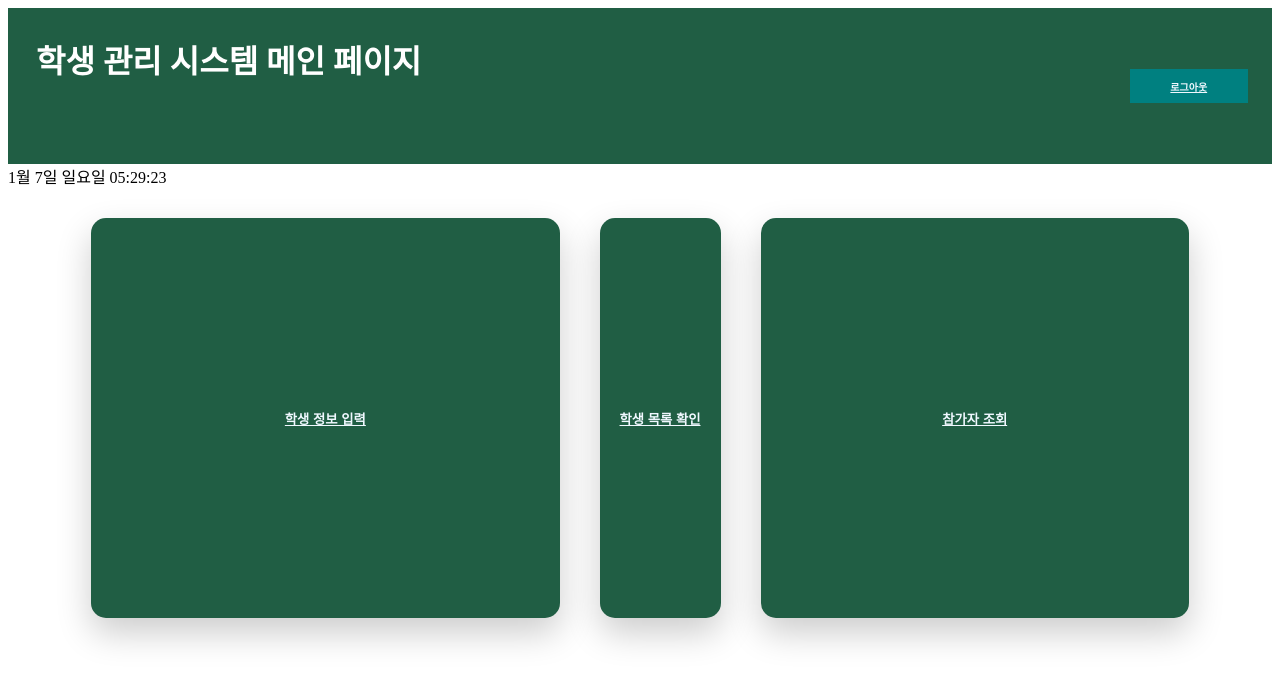
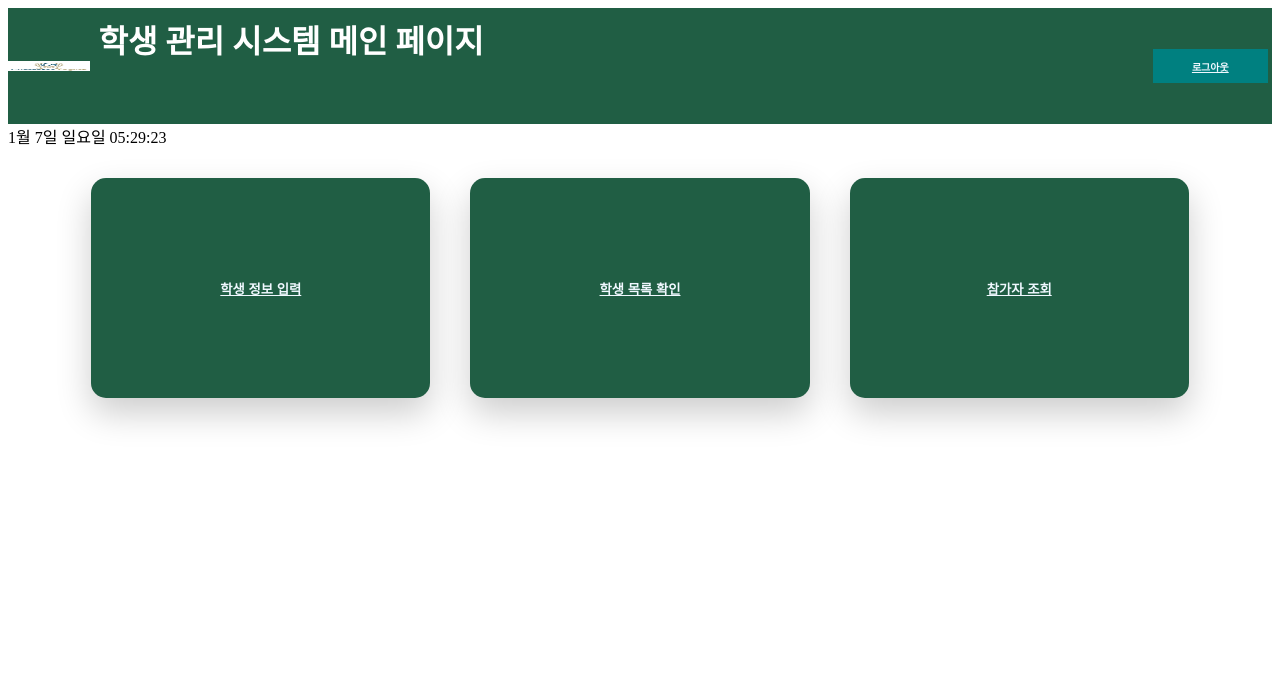
Before and after one commit to nAhYUN22/GRT_attendance, a Django app: page / in a window 1280 px wide. Shown: the top 683 px of the page. Run offline with Django 4.2, Linux system fonts and the light colour scheme; the visitor is signed in with stand-in values (Sample User, id 1); parts of the project's set-up code (start-up, migrations or seed data) failed here and were passed over.

Commit message:
0107 14:29

```diff
--- a/grt_webserver/static/css/checkattendance.css
+++ b/grt_webserver/static/css/checkattendance.css
@@ -32,5 +32,9 @@ h1 {
   font-weight: 600;
   transition: 0.25s;
   background-color: #205e44;
-  color: #1e6b7b;
+  color: #f8f9fa;
 }
+
+#font_color {
+  color: white;
+}
--- a/grt_webserver/static/css/index.css
+++ b/grt_webserver/static/css/index.css
@@ -9,7 +9,13 @@ h1 {
   padding: 0px;
 }
 
-nav {
+.logo {
+  display: inline-block;
+  width: auto;
+  height: 10px;
+}
+
+#log_out {
   display: inline-block;
   /* vertical-align: middle; */
   display: block;
@@ -29,7 +35,7 @@ header {
   justify-content: space-between;
   align-items: center;
   background: #205e44;
-  padding: 20px;
+  /* padding: 20px; */
 }
 
 button {
@@ -61,7 +67,7 @@ button {
   position: relative;
   border: none;
   display: inline-block;
-  padding: 10px 40px;
+  padding: 10px 20px;
   border-radius: 15px;
   font-family: "paybooc-Light", sans-serif;
   box-shadow: 0 15px 35px rgba(0, 0, 0, 0.2);
@@ -73,7 +79,7 @@ button {
   width: 30%;
   box-sizing: border-box;
   flex: 1;
-  height: 400px;
+  height: 220px;
 }
 
 a {
@@ -111,6 +117,9 @@ a {
   transition: 0.25s;
   background-color: #205e44;
   color: #1e6b7b;
+  flex: 1;
+  width: 30%;
+  box-sizing: border-box;
 }
 
 .student_list {
@@ -126,6 +135,7 @@ a {
   transition: 0.25s;
   background-color: #205e44;
   color: #1e6b7b;
+  flex: 1;
 }
 /*
 .now_time {
@@ -165,3 +175,18 @@ a {
   display: flex;
   height: 100%;
 }
+
+#log_in {
+  display: inline-block;
+  /* vertical-align: middle; */
+  display: block;
+  text-align: center;
+  margin: 0.25rem;
+  padding: 0.5rem 1rem;
+  text-decoration: none;
+  font-weight: bold;
+  color: white;
+  background: teal;
+  height: 5%;
+  width: 8%;
+}
--- a/grt_webserver/templates/checkattendance.html
+++ b/grt_webserver/templates/checkattendance.html
@@ -44,7 +44,7 @@
       </form>
 
       <button class="main_page" type="button">
-        <a href="{% url 'mainpage' %}">메인페이지</a>
+        <a href="{% url 'mainpage' %}" id="font_color">메인페이지</a>
       </button>
     </main>
     <div id="participant-list">
--- a/grt_webserver/templates/index.html
+++ b/grt_webserver/templates/index.html
@@ -49,10 +49,16 @@
   </head>
   <body>
     <header>
+      <img
+        class="logo"
+        src="/static/images/guarantee_logo.jpg"
+        alt="guarantee"
+        style="width: 100px"
+      />
       <h1>학생 관리 시스템 메인 페이지</h1>
 
       {% if user.is_authenticated %}
-      <nav>
+      <nav id="log_out">
         <a
           href="#"
           onclick="sendRequest('grt/auth/logout');"
@@ -115,11 +121,13 @@
       <a href="#" onclick="sendRequest('grt/gettest');">현재 시간</a>
     </button> -->
     {% else %}
-    <button class="login" type="button">
+    <nav id="log_in">
+      <!-- <button class="login" type="button"> -->
       <a href="#" onclick="sendRequest('grt/login'); "
         ><font size="1">로그인</font></a
       >
-    </button>
+      <!-- </button> -->
+    </nav>
     {% endif %}
 
     <script src="../static/js/main.js"></script>
```
Also changed, not shown: grt_webserver/static/images/guarantee_logo.jpg (added).
